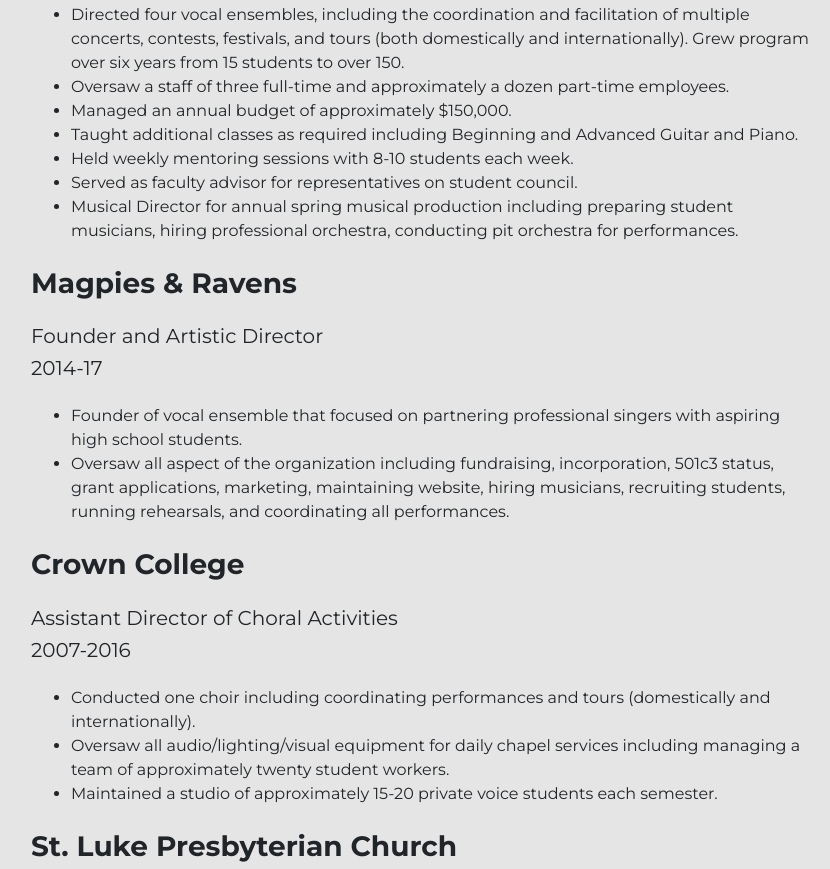
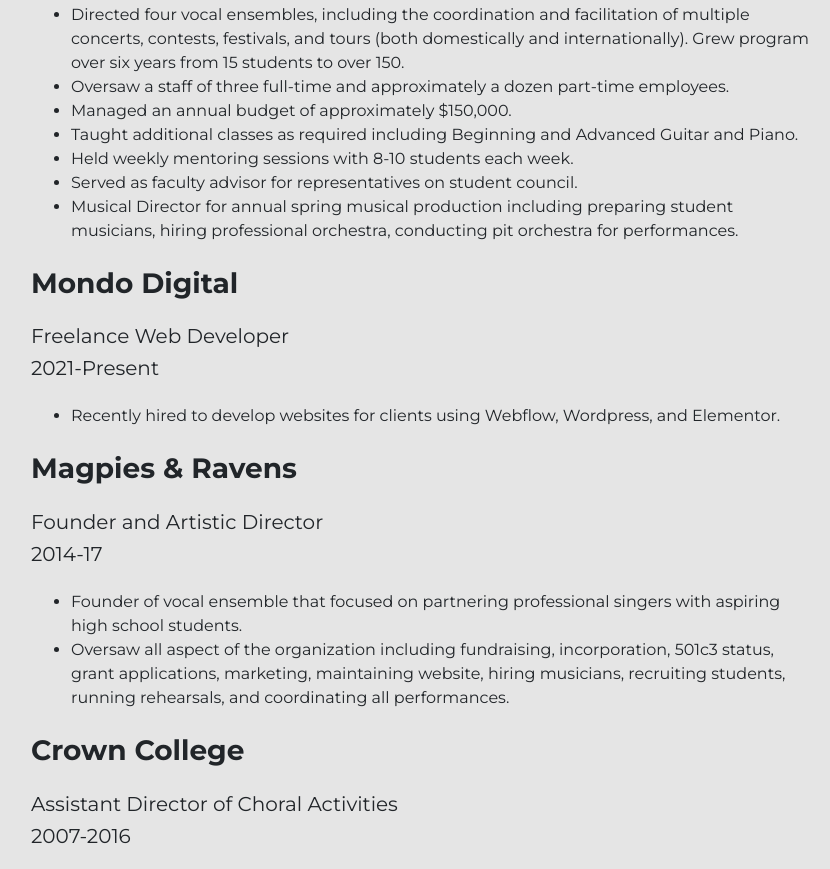
Before and after one commit to kettlerc/kettlerc.github.io, a plain HTML site: page index.html in a window 1280 px wide. Shown: the part 569-1438 px from the top of the page, without its empty margins (63-893 px from the left). Drawn offline with nearby package versions, Linux system fonts and the light colour scheme.

Commit message:
Update index.html

```diff
--- a/index.html
+++ b/index.html
@@ -73,6 +73,14 @@
                 </ul>
             </div>
             <div>
+                <h3 class="m-4">Mondo Digital</h3>
+                <h5 class="mx-4">Freelance Web Developer</h5>
+                <h5 class="mx-4">2021-Present</h5>
+                <ul class="m-4">
+                    <li>Recently hired to develop websites for clients using Webflow, Wordpress, and Elementor.</li>
+                </ul>
+            </div>
+            <div>
                 <h3 class="m-4">Magpies & Ravens</h3>
                 <h5 class="mx-4">Founder and Artistic Director</h5>
                 <h5 class="mx-4">2014-17</h5>
```
